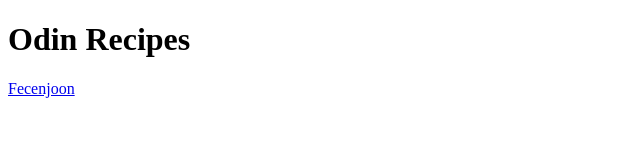
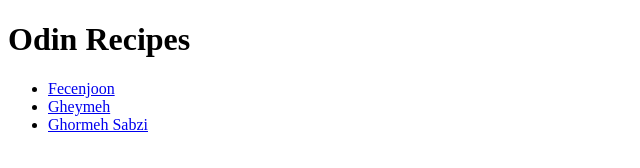
Before and after one commit to shahram1348/odin-recipes, a plain HTML site: page index.html in a window 1280 px wide. Shown: the whole page, without its empty margins (0-640 px from the left). Drawn offline with Linux system fonts and the light colour scheme.

```diff
--- a/index.html
+++ b/index.html
@@ -7,7 +7,11 @@
 </head>
 <body>
     <h1>Odin Recipes</h1>
-    <a href="./recipes/fecenjoon.html">Fecenjoon</a>
+    <ul>
+        <li><a href="./recipes/fecenjoon.html">Fecenjoon</a></li>
+        <li><a href="./recipes/gheymeh.html">Gheymeh</a></li>
+        <li><a href="./recipes/ghormesabzi.html">Ghormeh Sabzi</a></li>
+    </ul>
 
 </body>
 </html>
```
Also changed, not shown: images/Gheymeh_stew.jpg (added), images/Ghormeh_Sabzi.jpg (added).
